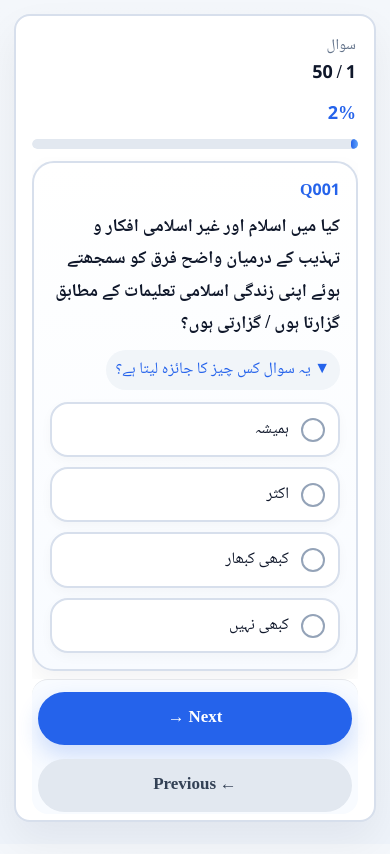
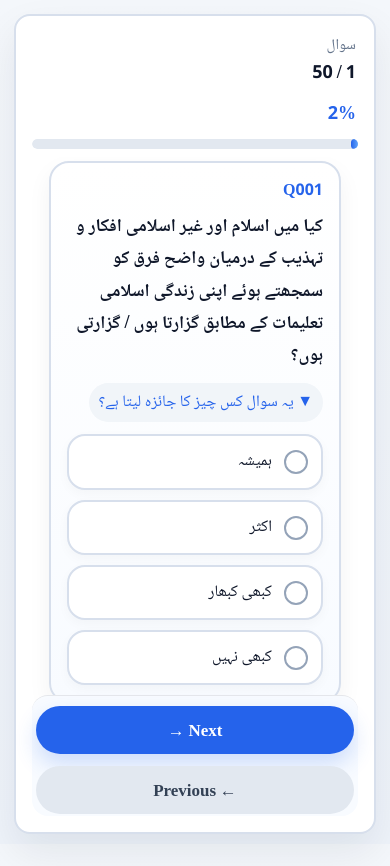
Before and after one commit to mdaslamj/Maiyar-Matloob, a plain HTML site: page index.html in a window 390 px wide. Both pictures are taken after a click on the button "شروع کریں". Drawn offline with Linux system fonts and the light colour scheme.

Commit message:
Stabilize questionnaire UI and responsiveness

```diff
--- a/app.js
+++ b/app.js
@@ -63,6 +63,7 @@ function showQuestionnaireScreen() {
     document.getElementById("welcomeScreen").style.display = "none";
     document.getElementById("questionnaireScreen").style.display = "block";
     document.getElementById("dashboardScreen").style.display = "none";
+    document.getElementById("questionContainer").innerHTML = "";
     document.body.classList.add("questionnaire-active");
 
 }
@@ -122,9 +123,13 @@ function clearStoredAnswers() {
     currentQuestion = 0;
     isSubmitted = false;
 
+    const storageKeys = [STORAGE_KEY, `${STORAGE_KEY}-report`, "mahasaba-nafs-report", "mahasaba-nafs-dashboard"];
+
     try {
-        localStorage.removeItem(STORAGE_KEY);
-        sessionStorage.removeItem(STORAGE_KEY);
+        storageKeys.forEach(key => {
+            localStorage.removeItem(key);
+            sessionStorage.removeItem(key);
+        });
     }
 
     catch (error) {
@@ -138,6 +143,7 @@ function startQuestionnaire() {
     showQuestionnaireScreen();
     clearStoredAnswers();
     renderQuestion();
+    updateProgress();
 
 }
 
@@ -149,8 +155,10 @@ function renderQuestion() {
 
     const question = questionnaire[currentQuestion];
     const markup = createQuestionMarkup(question);
+    const container = document.getElementById("questionContainer");
 
-    document.getElementById("questionContainer").innerHTML = markup;
+    container.innerHTML = markup;
+    container.scrollTop = 0;
 
     restoreAnswer(question);
     updateProgress();
--- a/index.html
+++ b/index.html
@@ -147,7 +147,7 @@
 
             </div>
 
-            <div id="percentage" class="progress-percent">
+            <div id="percentage" class="progress-percent" aria-live="polite">
 
                 2%
 
@@ -165,7 +165,7 @@
 
         </div>
 
-        <div id="questionContainer">
+        <div id="questionContainer" aria-live="polite">
 
         </div>
 
--- a/style.css
+++ b/style.css
@@ -2,6 +2,22 @@
    محاسبۂ نفس
    Final Professional UI Polish
 ================================ */
+
+:root {
+    --surface: #ffffff;
+    --surface-alt: #f8fbff;
+    --border: #d7dfec;
+    --border-strong: #cbd5e1;
+    --text: #0f172a;
+    --muted: #475569;
+    --primary: #2563eb;
+    --primary-soft: #eef6ff;
+    --radius-xl: 24px;
+    --radius-lg: 20px;
+    --radius-md: 16px;
+    --radius-pill: 999px;
+    --shadow: 0 18px 40px rgba(15, 23, 42, 0.08);
+}
 
 * {
     margin: 0;
@@ -17,7 +33,7 @@ body {
 body {
     font-family: 'Noto Naskh Arabic', serif;
     background: linear-gradient(180deg, #f4f7fb 0%, #eef3fa 100%);
-    color: #0f172a;
+    color: var(--text);
     line-height: 1.7;
     font-size: 18px;
     direction: rtl;
@@ -25,6 +41,7 @@ body {
     overflow-y: auto;
     min-height: 100vh;
     -webkit-font-smoothing: antialiased;
+    text-rendering: optimizeLegibility;
 }
 
 body.questionnaire-active {
@@ -34,8 +51,8 @@ body.questionnaire-active {
 .container {
     width: min(100%, 1100px);
     margin: 0 auto;
-    padding: 18px;
-    min-height: 100vh;
+    padding: clamp(12px, 2.4vw, 24px);
+    min-height: 100dvh;
 }
 
 section {
@@ -54,13 +71,16 @@ button {
     cursor: pointer;
     transition: transform 0.18s ease, box-shadow 0.18s ease, background 0.18s ease;
     -webkit-tap-highlight-color: transparent;
+    min-height: 48px;
 }
 
 button:hover {
     transform: translateY(-1px);
 }
 
-button:focus-visible {
+button:focus-visible,
+input:focus-visible,
+label:focus-visible {
     outline: 3px solid rgba(37, 99, 235, 0.2);
     outline-offset: 2px;
 }
@@ -205,13 +225,13 @@ button:focus-visible {
 ================================ */
 
 .questionnaire-shell {
-    background: #ffffff;
-    border: 2px solid #d7dfec;
-    border-radius: 24px;
-    padding: 18px 20px 16px;
-    box-shadow: 0 18px 40px rgba(15, 23, 42, 0.06);
-    min-height: calc(100dvh - 36px);
-    max-height: calc(100dvh - 36px);
+    background: var(--surface);
+    border: 2px solid var(--border);
+    border-radius: var(--radius-xl);
+    padding: clamp(14px, 2.2vw, 20px);
+    box-shadow: var(--shadow);
+    min-height: calc(100dvh - 24px);
+    max-height: calc(100dvh - 24px);
     overflow: hidden;
     display: flex;
     flex-direction: column;
@@ -273,23 +293,27 @@ progress::-webkit-progress-value {
 }
 
 #questionContainer {
-    flex: 1;
+    flex: 1 1 auto;
     display: flex;
-    align-items: center;
+    align-items: flex-start;
     justify-content: center;
     min-height: 0;
     overflow-y: auto;
-    padding: 4px 0 8px;
+    overflow-x: hidden;
+    padding: 4px 2px 8px;
+    overscroll-behavior: contain;
+    scrollbar-gutter: stable both-edges;
 }
 
 .question-card {
     width: 100%;
     max-width: 820px;
-    border: 2px solid #d7dfec;
-    background: linear-gradient(180deg, #ffffff 0%, #f8fbff 100%);
-    padding: 18px 20px;
-    border-radius: 22px;
+    border: 2px solid var(--border);
+    background: linear-gradient(180deg, var(--surface) 0%, var(--surface-alt) 100%);
+    padding: clamp(16px, 2vw, 22px);
+    border-radius: var(--radius-lg);
     box-shadow: 0 10px 24px rgba(15, 23, 42, 0.05);
+    overflow-wrap: anywhere;
 }
 
 .question-id {
@@ -351,13 +375,14 @@ progress::-webkit-progress-value {
     align-items: flex-start;
     gap: 12px;
     padding: 13px 14px;
-    border: 2px solid #d7dfec;
+    border: 2px solid var(--border);
     border-radius: 18px;
     cursor: pointer;
     font-size: 17px;
-    background: #ffffff;
+    background: var(--surface);
     box-shadow: 0 4px 12px rgba(15, 23, 42, 0.03);
     transition: all 0.18s ease;
+    min-height: 52px;
 }
 
 .option::before {
@@ -405,19 +430,23 @@ progress::-webkit-progress-value {
     display: flex;
     justify-content: center;
     align-items: center;
-    gap: 14px;
-    padding: 12px 6px 2px;
+    gap: 12px;
+    padding: 10px 4px 2px;
     border-top: 1px solid #e5e7eb;
-    background: #f8fbff;
+    background: var(--surface-alt);
     border-radius: 16px;
     margin-top: auto;
     flex-shrink: 0;
+    position: sticky;
+    bottom: 0;
+    z-index: 2;
 }
 
 .navigation button {
-    flex: 1;
+    flex: 1 1 0;
     max-width: 220px;
     min-width: 0;
+    border-radius: var(--radius-pill);
 }
 
 /* ===============================
```
